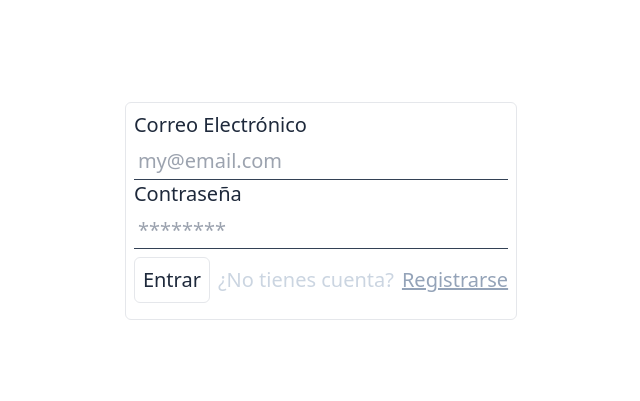
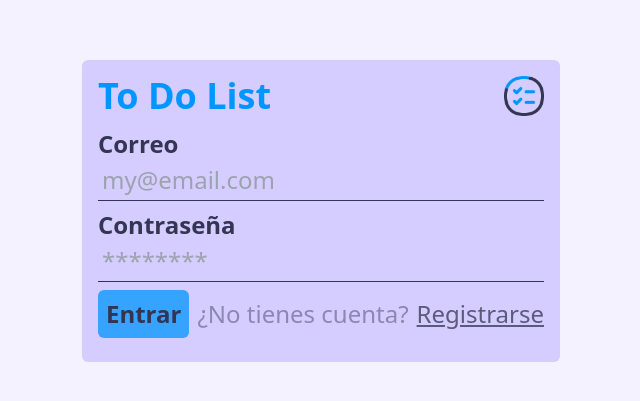
Before and after one commit to babyyoda62406/To-Do_List, a React (Vite) app in the folder apps/to-do-list/: page /#/login in a window 1280 px wide. Shown: the part 189-590 px from the top of the page, without its empty margins (319-959 px from the left). Built offline with nearby package versions, Linux system fonts and the light colour scheme.

Commit message:
fix: Login Look Upgrade

```diff
--- a/apps/to-do-list/src/components/TaskBox.tsx
+++ b/apps/to-do-list/src/components/TaskBox.tsx
@@ -1,14 +1,31 @@
+import { firebaseTimeStampToDate } from "../helpers/firebaseTimeStampToDate";
+
 export interface TaskBoxProps {
     id: string;
     title: string;
-    owner: string;
     description: string;
     status: string;
-    createdAt: Date;
+    createdAt: { _seconds: number, _nanoseconds: number };
 }
 
-export const TaskBox: React.FC<TaskBoxProps> = () => {
-    return <div className="size-10 border-2 rounded-md">
+export const TaskBox: React.FC<TaskBoxProps> = ({ title, description, status, createdAt }) => {
+
+    return <div className=" w-72 border-2 rounded-md">
+        <div>
+            {title}
+        </div>
+        <div>
+            {description}
+        </div>
+        <div className="flex justify-between ">
+            <div>
+                {status}
+            </div>
+
+            <div>
+                {firebaseTimeStampToDate(createdAt)}
+            </div>
+        </div>
 
     </div>
 }
--- /dev/null
+++ b/apps/to-do-list/src/helpers/firebaseTimeStampToDate.ts
@@ -0,0 +1,20 @@
+export const firebaseTimeStampToDate = (firestoreTimestamp: { _seconds: number, _nanoseconds: number }) => {
+    const milliseconds = firestoreTimestamp._seconds * 1000 + Math.floor(firestoreTimestamp._nanoseconds / 1000000);
+    const date = new Date(milliseconds);
+
+    // Opciones de formato (puedes ajustarlas según tus necesidades)
+    const options: Intl.DateTimeFormatOptions = {
+        year: 'numeric',
+        month: 'numeric',
+        day: 'numeric',
+        hour: 'numeric',
+        minute: 'numeric',
+        second: 'numeric',
+        hour12: false, // Usa formato de 24 horas
+    };
+
+    // Formatear la fecha a cadena de texto
+    const formattedDate = date.toLocaleString('es-ES', options);
+
+    return formattedDate;
+};
--- a/apps/to-do-list/src/layouts/LyTasks.tsx
+++ b/apps/to-do-list/src/layouts/LyTasks.tsx
@@ -5,7 +5,7 @@ interface LyTasksProps {
 }
 
 const LyTasks: React.FC<LyTasksProps> = ({ items }) => {
-  return <div className="w'full h-auto flex-col items-center">
+  return <div className="w-full  flex  flex-col items-center p-2 border ">
     {items.map((item, index) => <TaskBox key={index} {...item} />)}
   </div>
 }
--- a/apps/to-do-list/src/pages/Home.tsx
+++ b/apps/to-do-list/src/pages/Home.tsx
@@ -24,7 +24,8 @@ const Home = () => {
     else{
         setUser(JSON.parse(sessionStorage.getItem('userCredentials') as string))
     }
-    getAllTask()
+    // FIXME:  get all tasks
+    getAllTask;
     // eslint-disable-next-line react-hooks/exhaustive-deps
   }, [])
 
--- a/apps/to-do-list/src/pages/Login.tsx
+++ b/apps/to-do-list/src/pages/Login.tsx
@@ -5,6 +5,8 @@ import 'react-toastify/dist/ReactToastify.css';
 import { GlobalContext } from "../contexts/GlobalContext/GobalContext";
 import { ColorRing } from 'react-loader-spinner'
 import { useNavigate } from "react-router-dom";
+
+import logo from '../assets/logo/todo-icon-2048x2048-pij2pwiy.png'
 
 
 const Login = () => {
@@ -65,16 +67,22 @@ const Login = () => {
 
   return <>
     <ToastContainer />
-    <div className="w-full h-screen flex justify-center items-center  ">
-      <div className="w-fit h-fit">
-        <form className="border  p-2 rounded-md  text-slate-800 text-xl" onSubmit={handlerSubmit} action="#">
-          <div className="w-full grid grid-cols-1 gap-1">
-            <label htmlFor="email">Correo Electrónico</label>
-            <input type="email" name="email" id="ipt-correo" className="w-full p-1  border-b border-b-slate-700 outline-none" placeholder="my@email.com" required onChange={handlerChange} />
+    <div className="w-full h-screen flex justify-center items-center bg-c4">
+      <div className="w-fit h-fit bg-c3 flex flex-col p-4 rounded-md">
+        <div className="text-4xl text-c5 font-bold mb-3 flex flex-row justify-between items-center">
+          <div className="text-c6">
+            To Do List
           </div>
-          <div className="w-full grid grid-cols-1 gap-1">
-            <label htmlFor="password">Contraseña</label>
-            <input type="password" name="password" id="ipt-contraseña" placeholder="********" className="w-full p-1  border-b border-b-slate-700 outline-none" required onChange={handlerChange} />
+          <img src={logo} alt="logo" className="w-10 h-10" />
+        </div>
+        <form className="  text-c5 text-2xl  " onSubmit={handlerSubmit} action="#">
+          <div className="w-full grid grid-cols-1 gap-0">
+            <label className="font-semibold" htmlFor="email">Correo</label>
+            <input type="email" name="email" id="ipt-correo" className="w-full p-1  border-b bg-c3 border-b-c5 outline-none" placeholder="my@email.com" required onChange={handlerChange} />
+          </div>
+          <div className="w-full grid grid-cols-1 gap-0 mt-2">
+            <label htmlFor="password" className="font-semibold">Contraseña</label>
+            <input type="password" name="password" id="ipt-contraseña" placeholder="********" className="w-full bg-c3  p-1  border-b border-c5 outline-none" required onChange={handlerChange} />
           </div>
           <div className="w-full flex justify-between gap-2 my-2">
 
@@ -87,12 +95,12 @@ const Login = () => {
               wrapperClass="color-ring-wrapper"
               colors={['#32a4be', '#32a4be', '#32a4be', '#32a4be', '#32a4be']}
             />
-              : <button className=" border text-slate-800 p-2 rounded-md" type="submit">
+              : <button className="font-semibold text-c5 bg-c6/75  p-2 rounded-md text-2xl  hover:bg-c6  active:bg-c6/50   " type="submit">
                 Entrar
               </button>}
             <div className="flex flex-row gap-2 items-center">
-              <span  className="text-slate-300">¿No tienes cuenta?</span>
-              <span className="text-slate-400 underline cursor-pointer" onClick={() => navHandler('/register')}>Registrarse</span>
+              <span className="text-c5/45">¿No tienes cuenta?</span>
+              <span className="text-c5/75 hover:text-c5 underline cursor-pointer" onClick={() => navHandler('/register')}>Registrarse</span>
             </div>
           </div>
         </form>
--- a/apps/to-do-list/tailwind.config.js
+++ b/apps/to-do-list/tailwind.config.js
@@ -7,7 +7,12 @@ export default {
   theme: {
     extend: {
       colors: {
-        "primary":"#38404B"
+          "c1":"#2C43DD",
+          "c2":"#2B1887",
+          "c3":"#D5CCFF",
+          "c4":"#F4F2FF",
+          "c5":"#333552",
+          "c6":"#0096ff"
       }
     },
   },
```
Also changed, not shown: apps/to-do-list/src/assets/logo/todo-icon-2048x2048-pij2pwiy.png (added), 1 other file (tests, documents, lock files or other folders).
